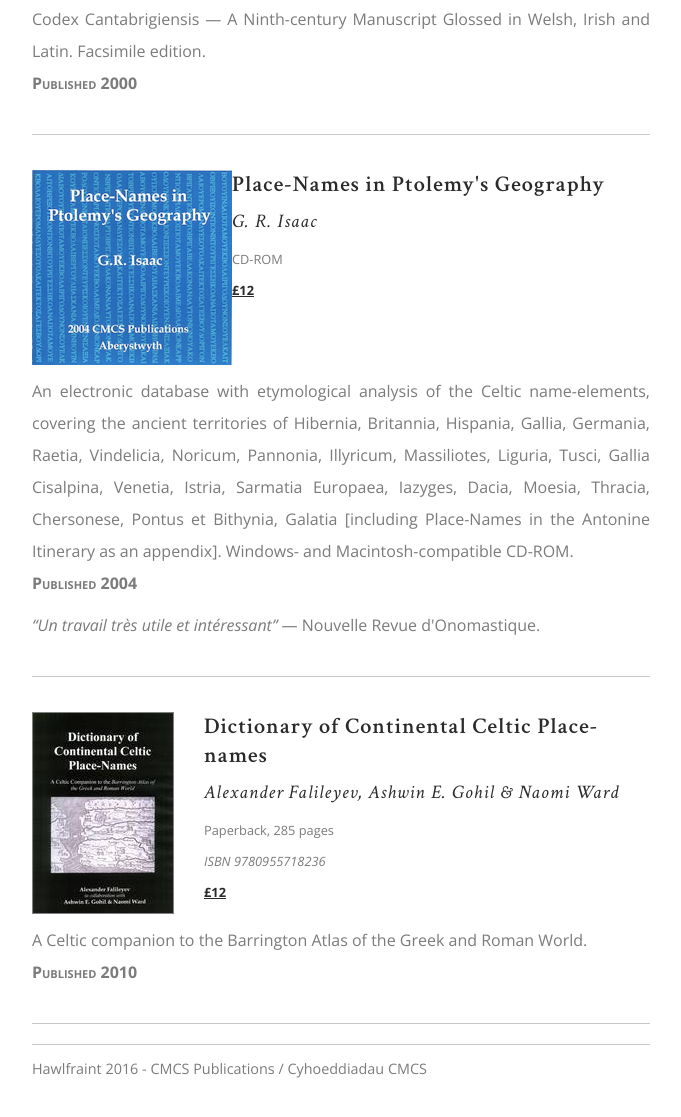
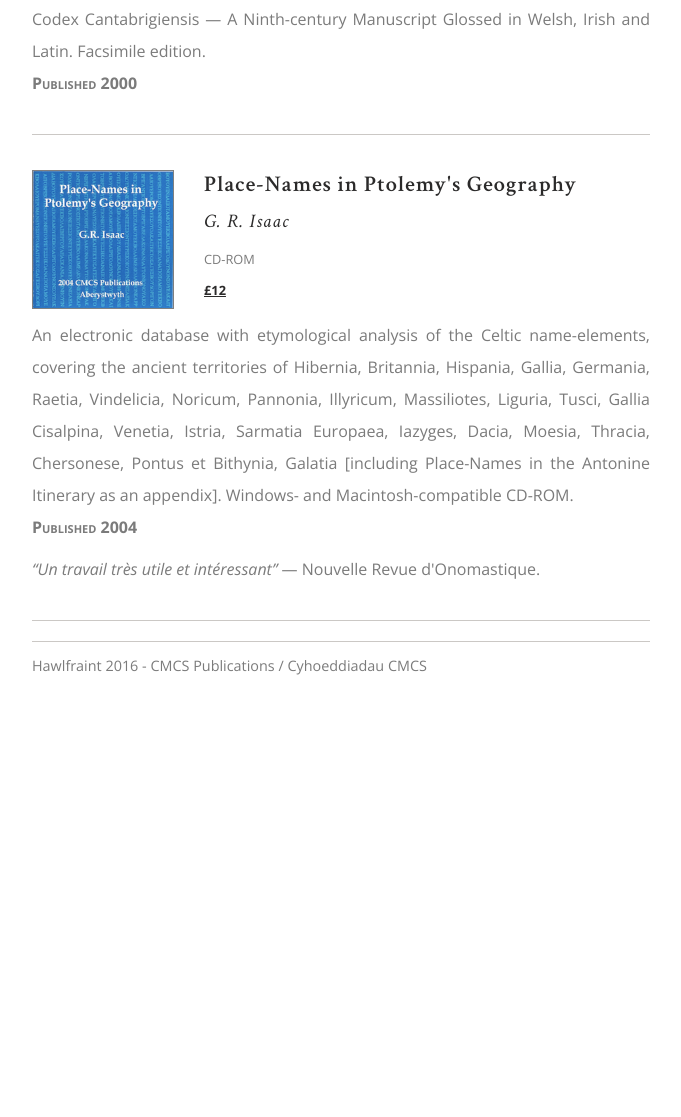
Before and after one commit to gwensw/cmcs, a plain HTML site: page htdocs/cy/cyhoeddiadau.html in a window 1280 px wide. Shown: the part 6927-8044 px from the top of the page, without its empty margins (336-1017 px from the left). After the commit the page ends 7682 px from the top, so only its background shows below. Drawn offline with nearby package versions, Linux system fonts and the light colour scheme.

Commit message:
Remove out of print title

```diff
--- a/htdocs/cy/cyhoeddiadau.html
+++ b/htdocs/cy/cyhoeddiadau.html
@@ -393,7 +393,7 @@ II. Introduction & Commentary</h2>
 
                 <div class="display">
 
-                    <img class="bookCover, CD" alt="book cover" src="../images/cd.png"/>
+                    <img class="bookCover CD" alt="book cover" src="../images/cd.png"/>
 
                     <div class="metadata">
 
@@ -409,29 +409,6 @@ II. Introduction & Commentary</h2>
 
                 <p>An electronic database with etymological analysis of the Celtic name-elements, covering the ancient territories of Hibernia, Britannia, Hispania, Gallia, Germania, Raetia, Vindelicia, Noricum, Pannonia, Illyricum, Massiliotes, Liguria, Tusci, Gallia Cisalpina, Venetia, Istria, Sarmatia Europaea, Iazyges, Dacia, Moesia, Thracia, Chersonese, Pontus et Bithynia, Galatia [including Place-Names in the Antonine Itinerary as an appendix]. Windows- and Macintosh-compatible CD-ROM.<br><strong>Published 2004</strong></p>
                 <p><em>&ldquo;Un travail tr&egrave;s utile et int&eacute;ressant&rdquo;</em> &mdash; Nouvelle Revue d'Onomastique.</p>
-
-            </section>
-
-            <section class="book">
-
-                <div class="display">
-
-                    <img class="bookCover" alt="book cover" src="../images/dictionary_of_continental.jpg"/>
-
-                    <div class="metadata">
-
-                        <h2>Dictionary of Continental Celtic Place-names</h2>
-                        <h3>Alexander Falileyev, Ashwin E. Gohil &amp; Naomi Ward</h3>
-
-                        <p>Paperback, 285 pages</p>
-                        <p><em>ISBN 9780955718236</em></p>
-                        <p><a href="../forms/Ffurflen_Archeb_CMCS.pdf">&pound;12</a></p>
-
-                    </div>
-
-                </div>
-
-                <p>A Celtic companion to the Barrington Atlas of the Greek and Roman World.<br><strong>Published 2010</strong></p>
 
             </section>
 
```
Also changed, not shown: htdocs/publications.html (+0 -23 lines).
